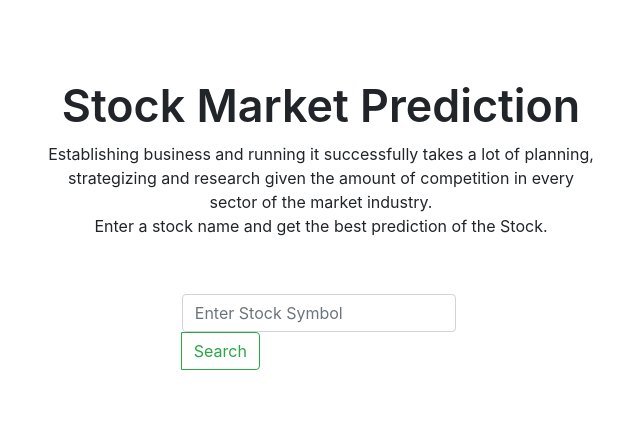
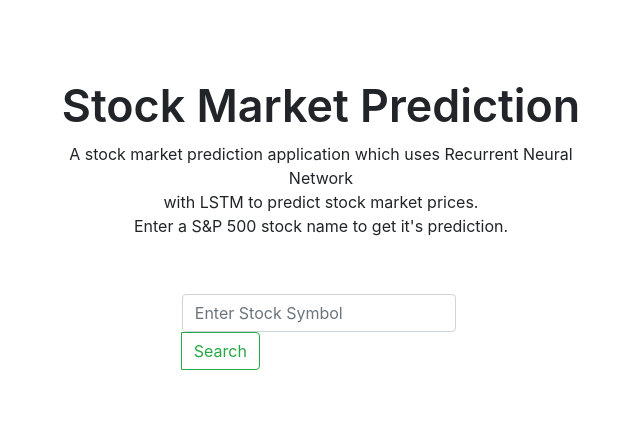
Before and after one commit to himankpathak/stockmarket-prediction, a Flask app: page / in a window 1280 px wide. Shown: the part 56-491 px from the top of the page, without its empty margins (319-959 px from the left). Run offline with Flask 2, Linux system fonts and the light colour scheme; some libraries are stand-ins or nearby versions.

Commit message:
minute content updates

```diff
--- a/templates/home.html
+++ b/templates/home.html
@@ -4,8 +4,8 @@
 
 <div class="container-fluid" style="padding-left:22vw;padding-right:22vw;">
   <p style="text-align: center;">
-    Establishing business and running it successfully takes a lot of planning, strategizing and research given the amount of competition in every sector of the market industry.<br>
-    Enter a stock name and get the best prediction of the Stock.
+    A stock market prediction application which uses Recurrent Neural Network <br>with LSTM to predict stock market prices.<br>
+    Enter a S&amp;P 500 stock name to get it's prediction.
   </p>
   <form method="POST">
     <div class="input-group mb-3 w-50 mx-auto" style="padding-top:5vh;">
--- a/templates/stockdetail.html
+++ b/templates/stockdetail.html
@@ -15,7 +15,7 @@
       <div class="row"></div>
         <div class="col">
           <p style="text-align:center;font-size:1.5rem">
-            Tomorrow's Estimated Price: ${{ stockData[0] }}<br>
+            Predicted Price: ${{ stockData[0] }}<br>
             Accuracy of Prediction: {{ stockData[1] }}%
           </p>
         </div>
```
